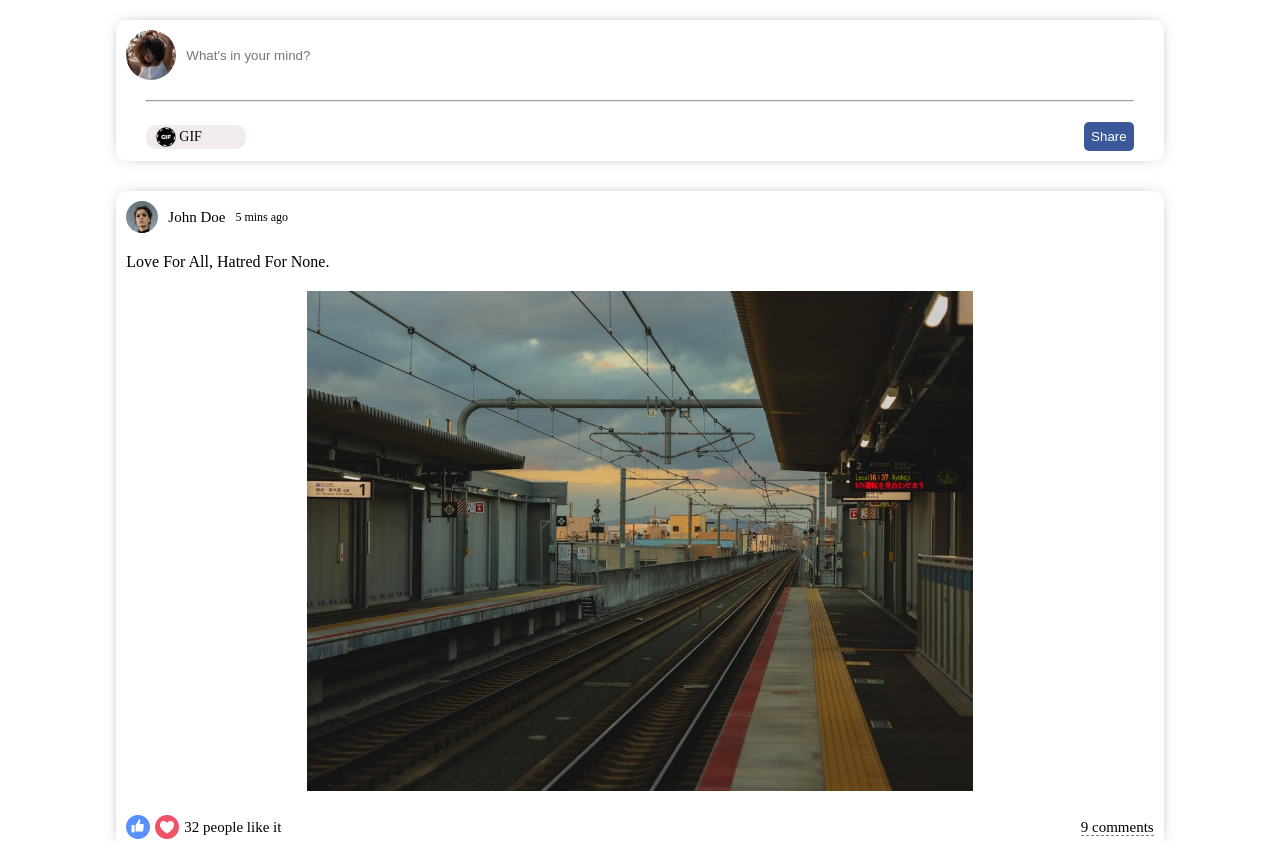
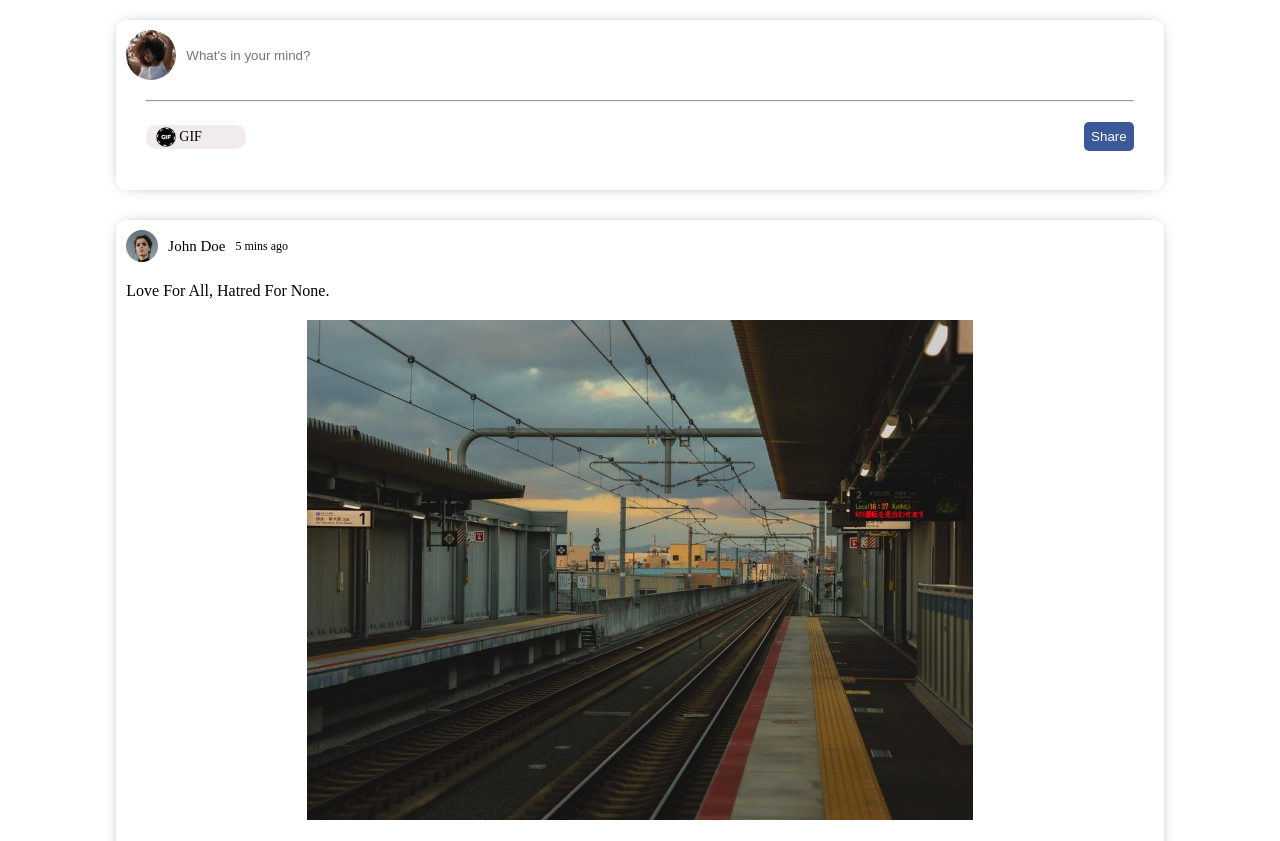
Before and after one commit to akshy3/gif-search, a React (Create React App) app: page / in a window 1280 px wide. Shown: the top 841 px of the page. Built offline with nearby package versions, Linux system fonts and the light colour scheme.

Commit message:
Minor edits

```diff
--- a/src/components/share/share.css
+++ b/src/components/share/share.css
@@ -1,6 +1,6 @@
 
 .share {
-    min-height: 100px;
+    min-height: 170px;
     border-radius: 10px;
     -webkit-box-shadow: 0px 0px 16px -8px rgba(0, 0, 0, 0.68);
     box-shadow: 0px 0px 16px -8px rgba(0, 0, 0, 0.68);
```
